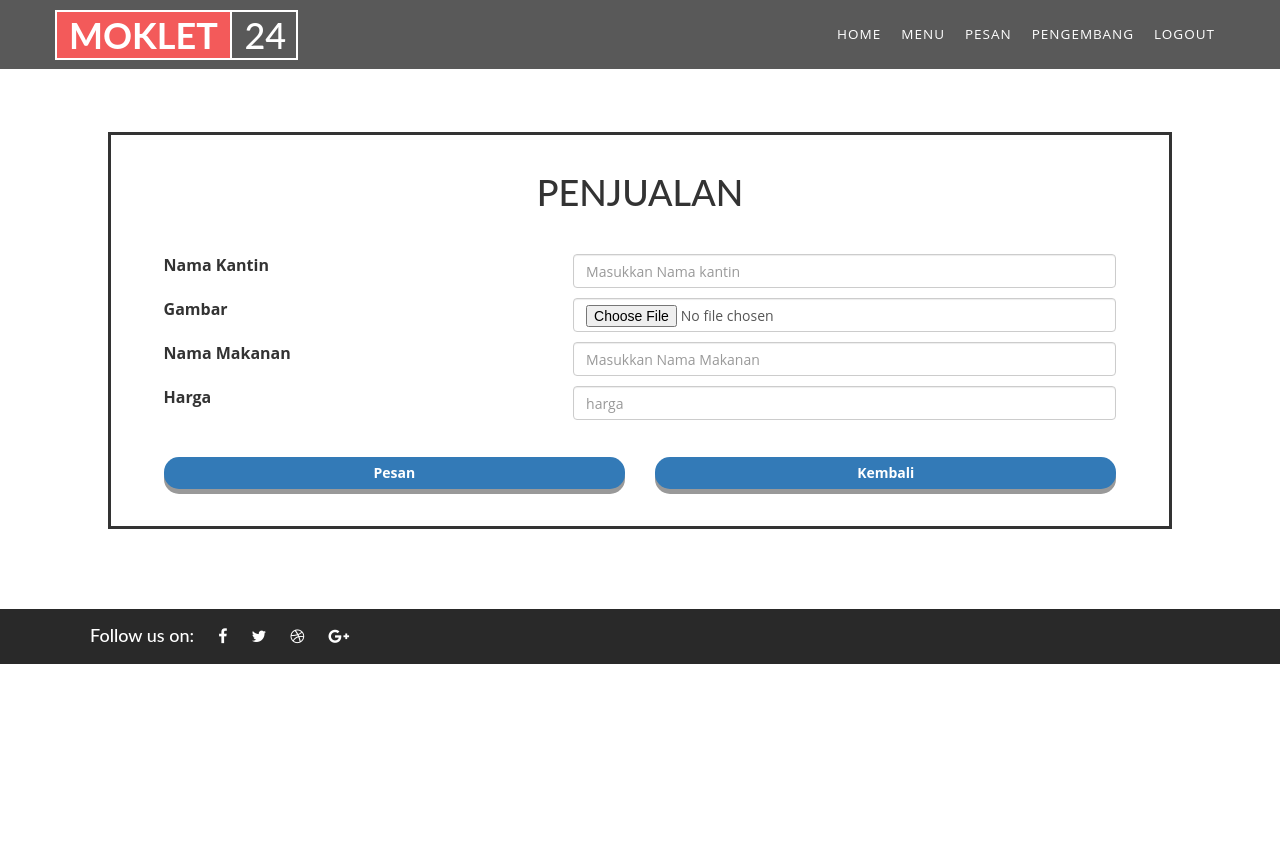
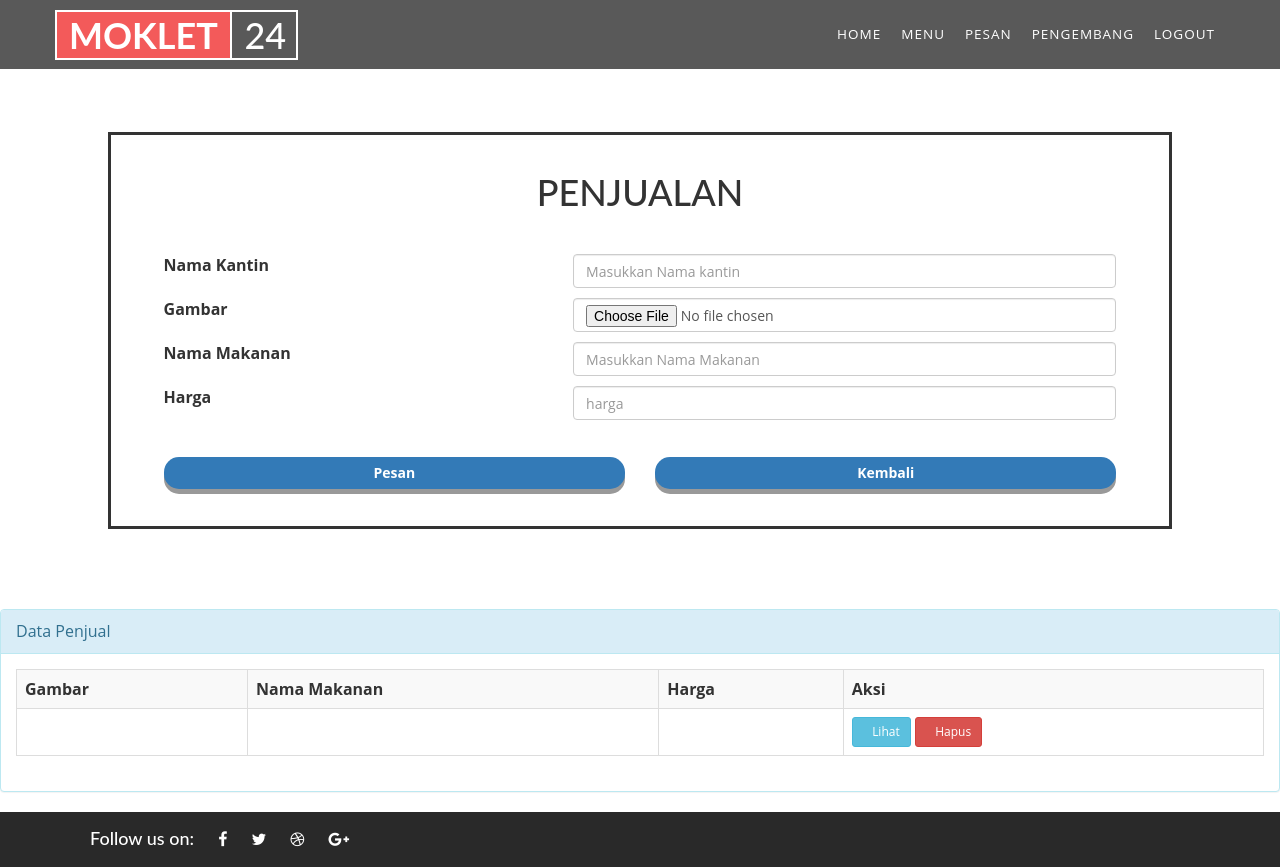
Before and after one commit to ilhamjalu/Project-Work, a CodeIgniter app: page /projectwork/index.php/penjualan/index in a window 1280 px wide. Before the commit the page ends 664 px from the top, so only its background shows below. Run offline with CodeIgniter, Linux system fonts and the light colour scheme; some libraries are stand-ins or nearby versions; some web fonts are replaced.

Commit message:
commit keempat

```diff
--- a/application/views/penjualan_view.php
+++ b/application/views/penjualan_view.php
@@ -52,5 +52,35 @@
 		</div>
 	</div>
 	</div>
+	<div class="row">
+		<div class="row">
+			<div class="col-lg-12">
+				<div class="col-md-12 col-sm-12 col-xs-12 col-lg-12">
+					  	<div class="panel panel-info">
+							<div class="panel-heading">Data Penjual</div>
+					    	<div class="panel-body">
+								<table border="0" cellpadding="4" cellspacing="0" class="datatable table table-striped table-bordered">
+									<tr>
+										<th>Gambar</th>
+										<th>Nama Makanan</th>
+										<th>Harga</th>
+										<th>Aksi</th>
+									</tr>
+									<tr>
+                                            <td></td>
+                                            <td></td>
+                                            <td></td>
+                                            <td>
+                                              <a href="" class="btn btn-info btn-sm"><i class="glyphicon glyphicon-search"></i>Lihat</a>
+                                              <a href="" class="btn btn-danger btn-sm"><i class="glyphicon glyphicon-trash"></i>Hapus</a>
+                                            </td>
+                                        </tr>
+								</table>
+							</div>
+						</div>
+					</div>
+			</div>
+		</div>
+	</div>
 </body>
 </html>
--- a/assets/css/new.css
+++ b/assets/css/new.css
@@ -41,7 +41,7 @@
 			padding: 10px;
 		}
 		body{
-			overflow-x:hidden;
+
 		}
 
 		#penjual{
```
